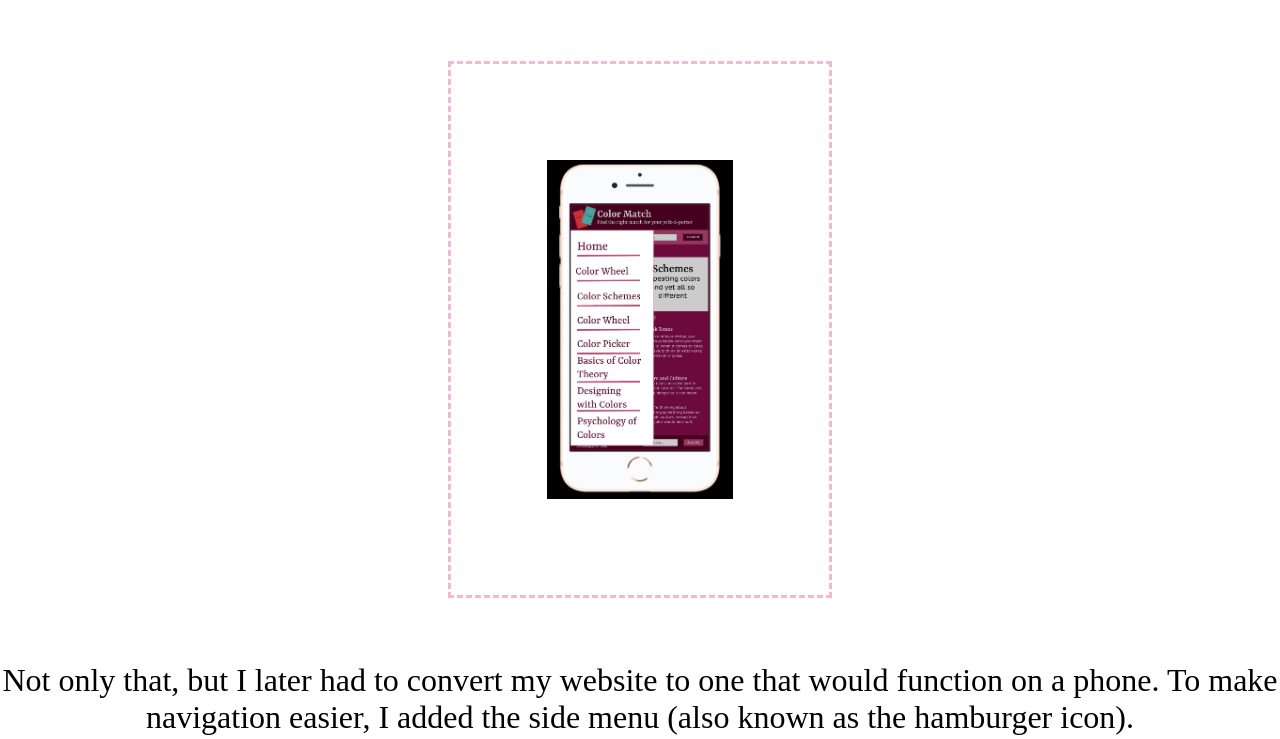
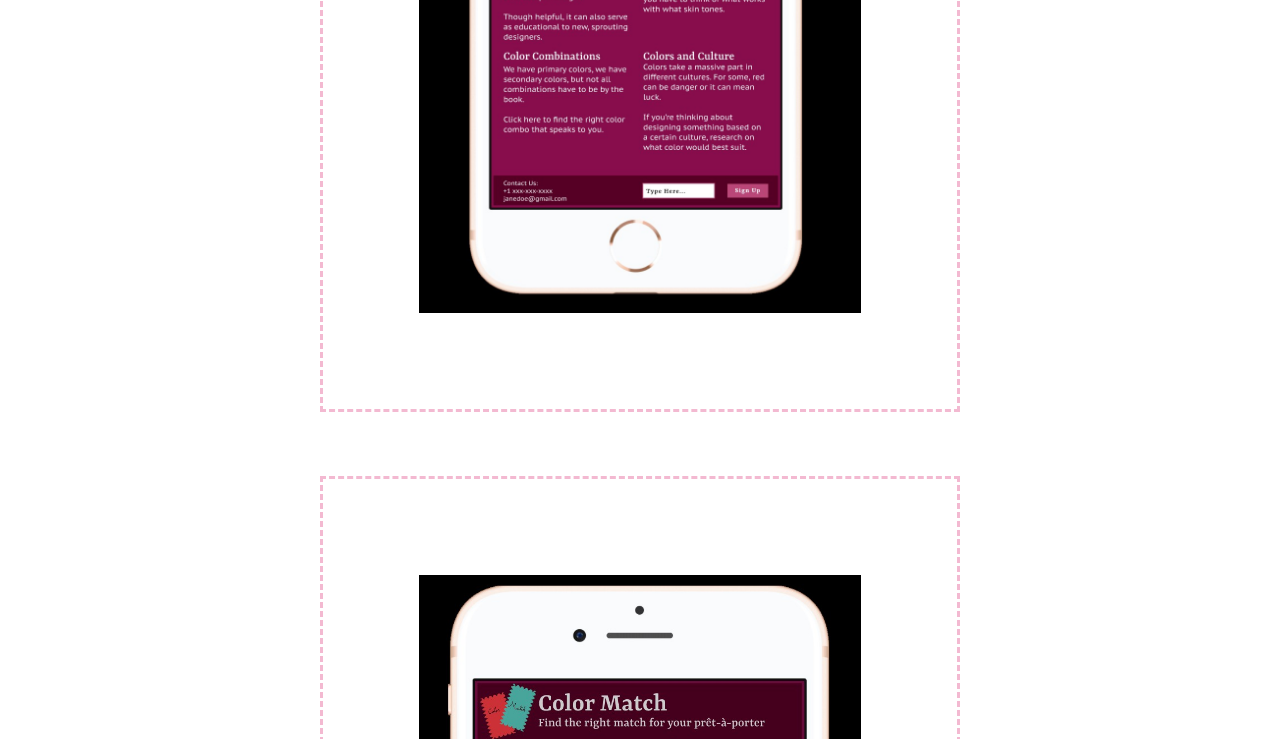
Before and after one commit to OmaraTAP/portfolio, a plain HTML site: page webandphone.html in a window 1280 px wide. Shown: the part 1993-2732 px from the top of the page. Drawn offline with Linux system fonts and the light colour scheme.

Commit message:
Update style.css

```diff
--- a/style.css
+++ b/style.css
@@ -512,7 +512,7 @@
       align-items: center;
       margin-left: auto;
       margin-right: auto;
-      width: 30%;
+      width: 50%;
       margin-bottom: 2em;
       border: 3px dashed #F3B9D1;
       padding: 3em;
@@ -523,7 +523,7 @@
       align-items: center;
       margin-left: auto;
       margin-right: auto;
-      width: 30%;
+      width: 50%;
       margin-bottom: 2em;
       border: 3px dashed #F3B9D1;
       padding: 3em;
```
